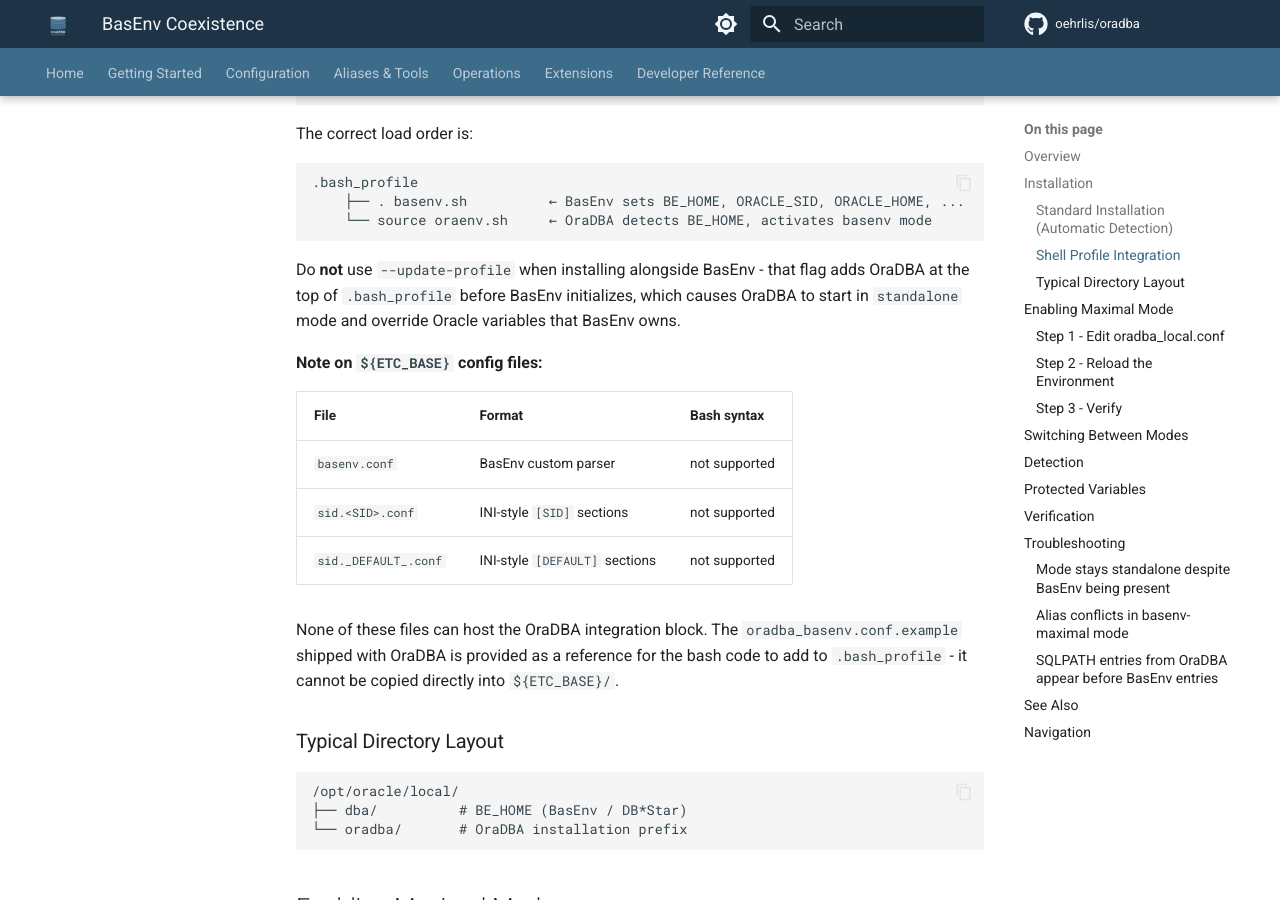
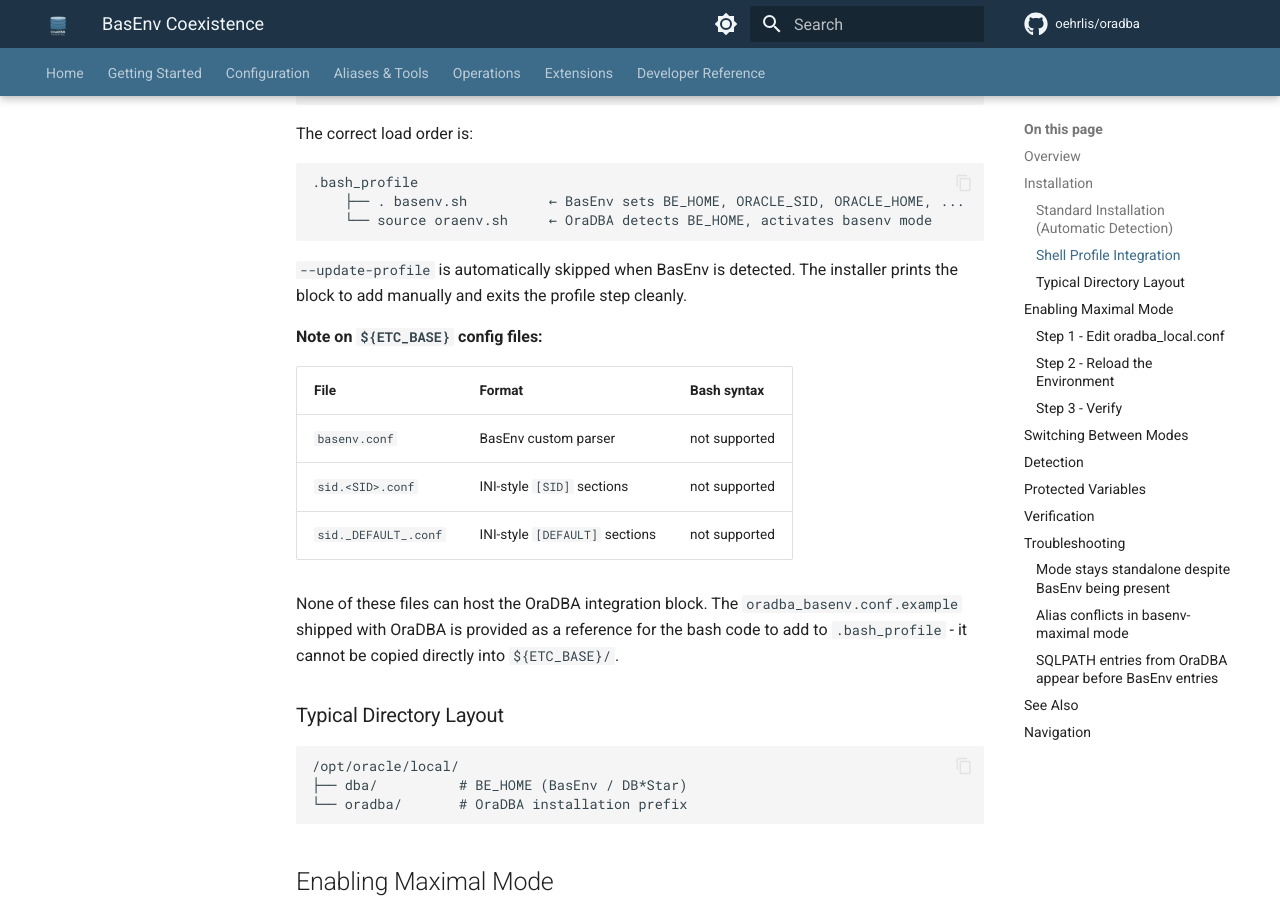
Before and after one commit to oehrlis/oradba, an MkDocs documentation site: the page built from src/doc/coexistence.md, in a window 1280 px wide and 900 px high, scrolled down 1782 px. Built offline with MkDocs 1.6.1 and Material for MkDocs 9.7.7, drawn with Linux system fonts in a browser that asks for light colours; comment, search, counter and statistics services are not loaded; the version menu is left out.

Commit message:
fix(install): skip --update-profile when BasEnv detected
update_profile() now detects COEXIST_MODE=basenv* and exits early with a
warning and the manual integration block to add to ~/.bash_profile after
the BasEnv init line.

Background: ${ETC_BASE}/basenv.conf and sid.<SID>.conf use BasEnv's own
custom parser (BEbliDoConfig) and reject bash if/then syntax. Automatic
profile insertion before the BasEnv init line would cause OraDBA to start
in standalone mode, overriding Oracle variables BasEnv owns.

Update src/doc/coexistence.md and doc/basenv_coexist.md to reflect that
--update-profile is automatically skipped rather than a manual avoid.

````diff
--- a/src/doc/coexistence.md
+++ b/src/doc/coexistence.md
@@ -84,17 +84,15 @@
     └── source oraenv.sh     ← OraDBA detects BE_HOME, activates basenv mode
 ```
 
-Do **not** use `--update-profile` when installing alongside BasEnv - that flag
-adds OraDBA at the top of `.bash_profile` before BasEnv initializes, which
-causes OraDBA to start in `standalone` mode and override Oracle variables that
-BasEnv owns.
+`--update-profile` is automatically skipped when BasEnv is detected. The
+installer prints the block to add manually and exits the profile step cleanly.
 
 **Note on `${ETC_BASE}` config files:**
 
-| File | Format | Bash syntax |
-| --- | --- | --- |
-| `basenv.conf` | BasEnv custom parser | not supported |
-| `sid.<SID>.conf` | INI-style `[SID]` sections | not supported |
+| File                 | Format                         | Bash syntax   |
+|----------------------|--------------------------------|---------------|
+| `basenv.conf`        | BasEnv custom parser           | not supported |
+| `sid.<SID>.conf`     | INI-style `[SID]` sections     | not supported |
 | `sid._DEFAULT_.conf` | INI-style `[DEFAULT]` sections | not supported |
 
 None of these files can host the OraDBA integration block.
````
Also changed, not shown: CHANGELOG.md (+4 -0 lines), doc/basenv_coexist.md (+3 -0 lines), 1 other file.
